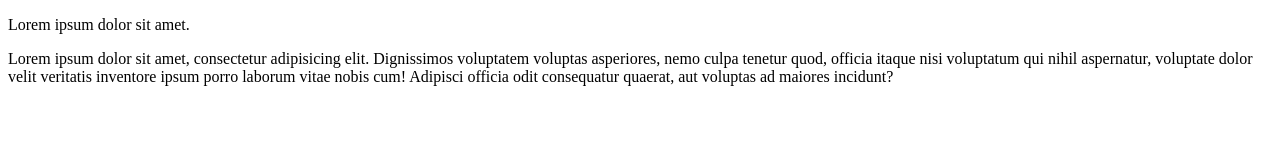
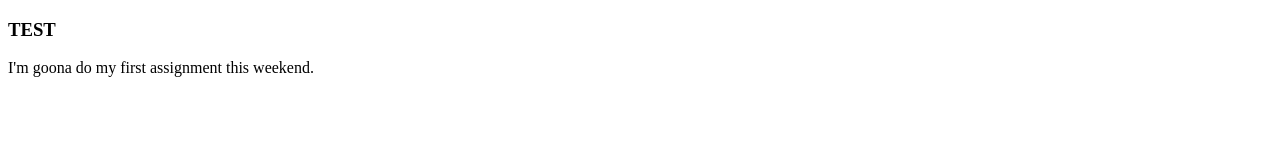
Before and after one commit to hjshih1984/hjshih.github.io, a plain HTML site: page index.html in a window 1280 px wide. Drawn offline with Linux system fonts and the light colour scheme.

Commit message:
modified

```diff
--- a/index.html
+++ b/index.html
@@ -3,12 +3,12 @@
 
 <head>
     <meta charset="UTF-8">
-    <title>Document</title>
+    <title>HTML Assignment Page</title>
 </head>
 
 <body>
-    <p>Lorem ipsum dolor sit amet.</p>
-    <p>Lorem ipsum dolor sit amet, consectetur adipisicing elit. Dignissimos voluptatem voluptas asperiores, nemo culpa tenetur quod, officia itaque nisi voluptatum qui nihil aspernatur, voluptate dolor velit veritatis inventore ipsum porro laborum vitae nobis cum! Adipisci officia odit consequatur quaerat, aut voluptas ad maiores incidunt?</p>
+    <h3>TEST</h3>
+    <p>I'm goona do my first assignment this weekend.</p>
 </body>
 
 </html>
```
